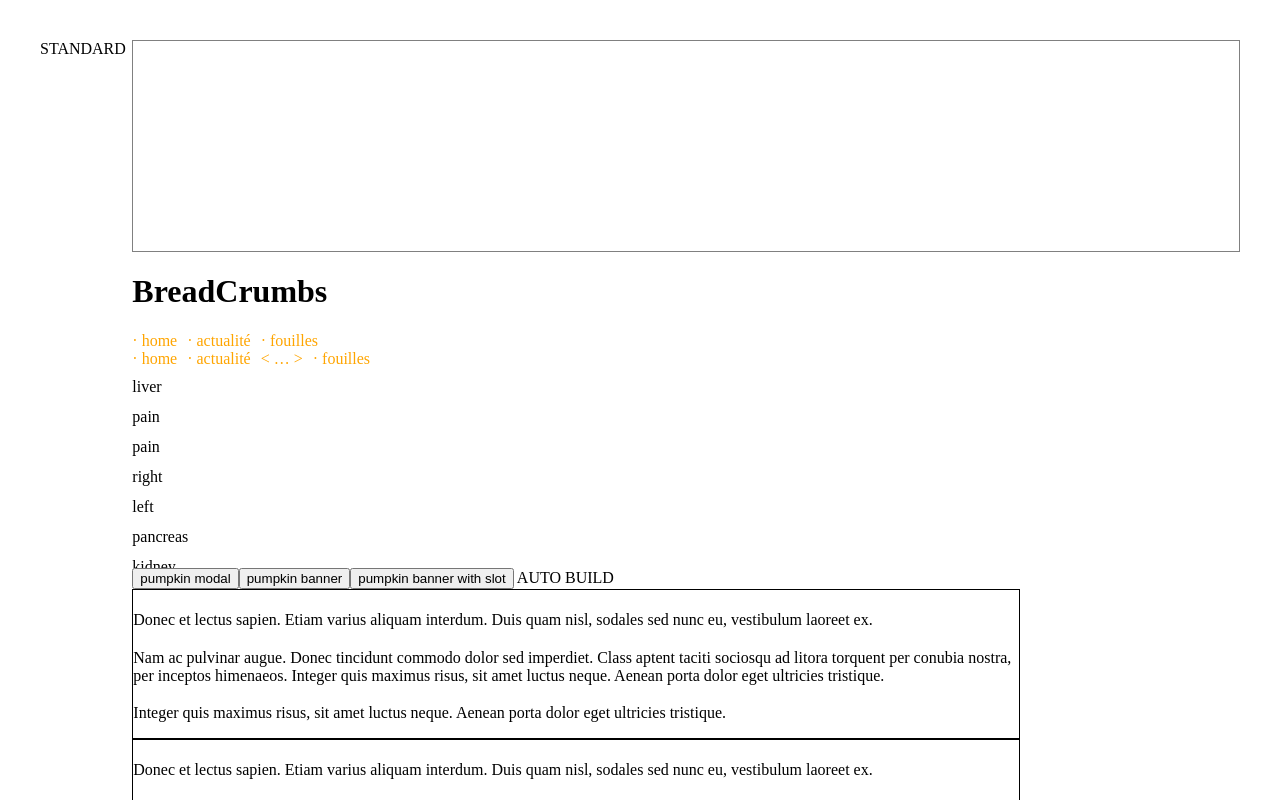
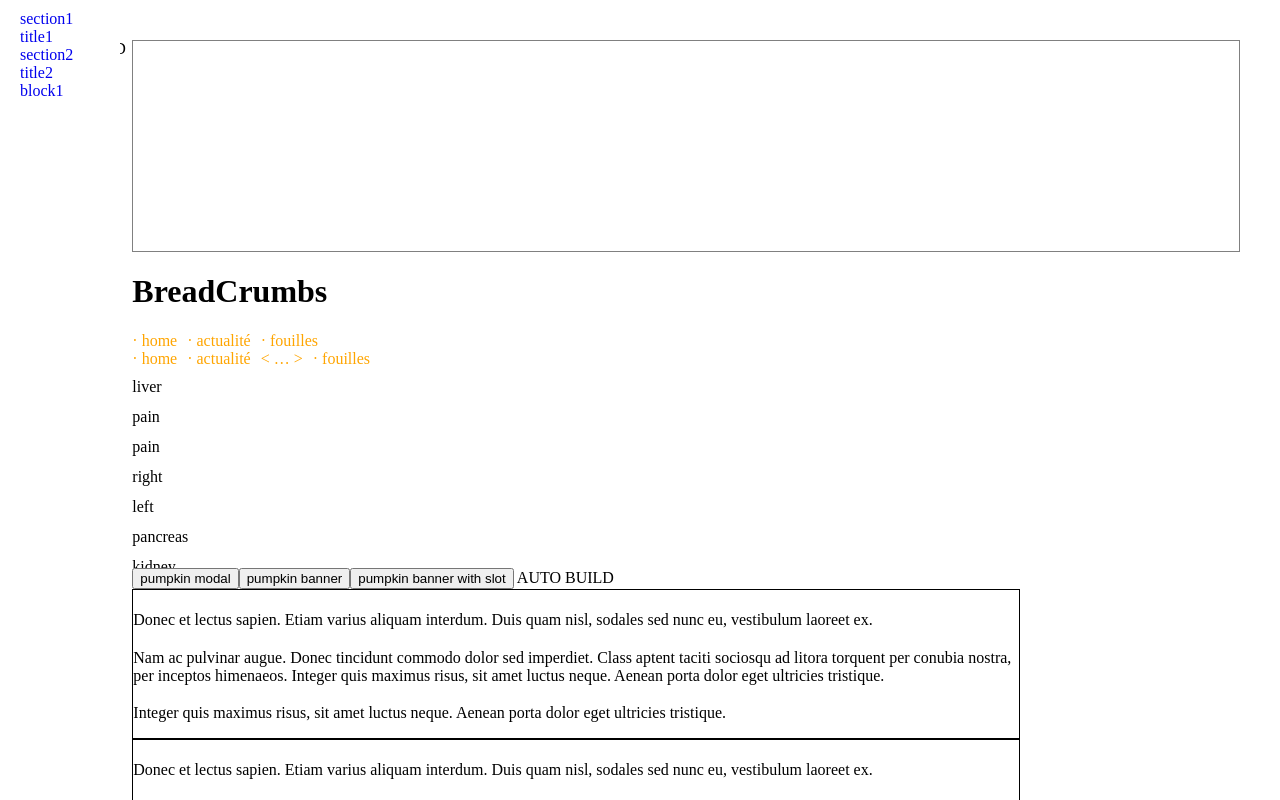
Before and after one commit to Harrisson-/pumpkin, a Vue app: page / in a window 1280 px wide. Shown: the top 800 px of the page. Built offline with nearby package versions, Linux system fonts and the light colour scheme.

Commit message:
fix(summary) fix typo

```diff
--- a/src/components/pumpkin-summary.vue
+++ b/src/components/pumpkin-summary.vue
@@ -7,7 +7,7 @@ const props = defineProps({
     type: Number,
     default: 0.5,
   },
-  headersIdId: {
+  headersId: {
     type: Array,
     required: true,
   },
```
